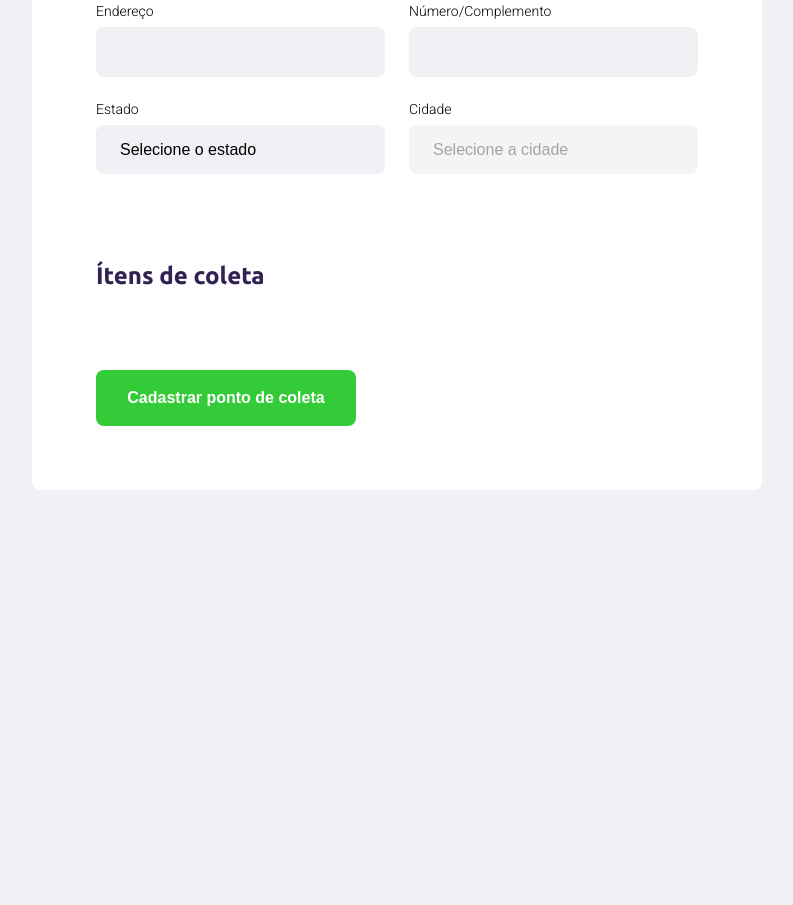
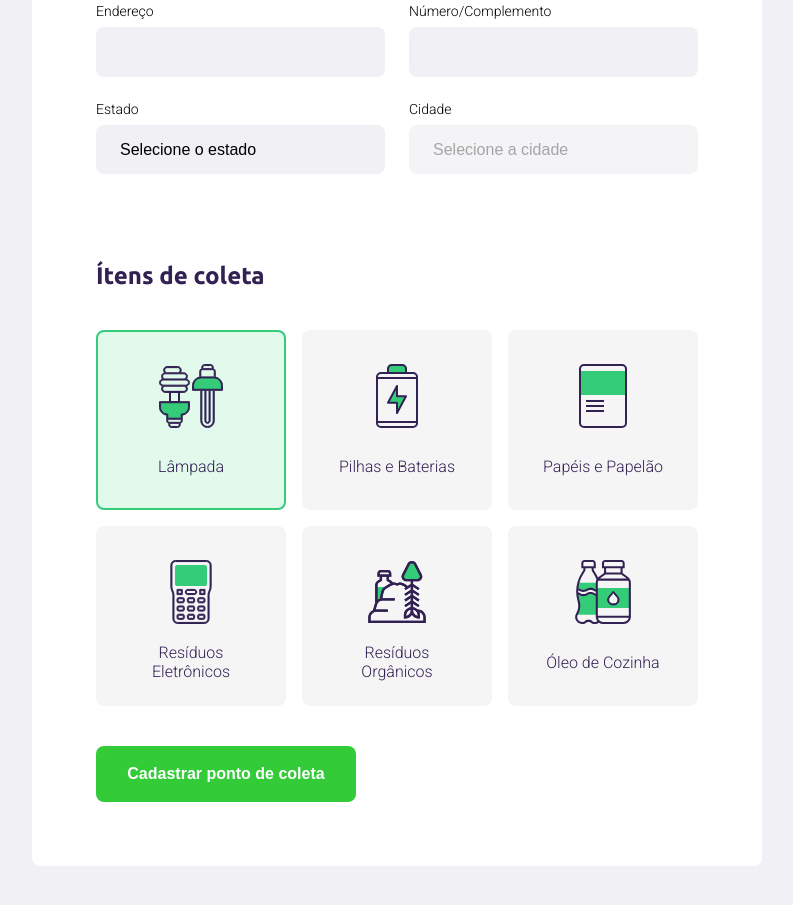
Before and after one commit to cleber-santos/ecoleta, a plain HTML site: page create-point.html in a window 1280 px wide. Shown: the part 505-1410 px from the top of the page, without its empty margins (243-1036 px from the left). Before the commit the page ends 1075 px from the top, so only its background shows below. Drawn offline with Linux system fonts and the light colour scheme; no server answers.

Commit message:
itens de coleta
Corrigido bugs do JS, e acrecentado na pagina os itens de coleta. (Aula 3)

```diff
--- a/create-point.html
+++ b/create-point.html
@@ -32,31 +32,31 @@
 
                     <div class="field">
                         <label for="name">Nome da entidade</label>
-                        <input type="text" name="name">
+                        <input type="text" name="name" required>
                     </div>
 
                     <div class="field-group">
                         <div class="field">
                             <label for="address">Endereço</label>
-                            <input type="text" name="address">
+                            <input type="text" name="address" required>
                         </div>
                         <div class="field">
                             <label for="address2">Número/Complemento</label>
-                            <input type="text" name="address2">
+                            <input type="text" name="address2" required>
                         </div>
                     </div>
 
                     <div class="field-group">
                         <div class="field">
                             <label for="state">Estado</label>
-                            <select name="uf">
+                            <select name="uf" required>
                                 <option value="">Selecione o estado</option>
                             </select>
                             <input type="hidden" name="state">
                         </div>
                         <div class="field">
                             <label for="city">Cidade</label>
-                            <select name="city" disabled>
+                            <select name="city" disabled required>
                                 <option value="">Selecione a cidade</option>
                             </select>
                         </div>
@@ -65,11 +65,38 @@
                 </fieldset>
 
 
-
                 <fieldset>
                     <legend>
                         <h2>Ítens de coleta</h2>
                     </legend>
+
+                    <div class="itens-grid">
+                        <li data-id="1" class="selected" >
+                            <img src="/assets/lampadas.svg" alt="Lâmpada">
+                            <span>Lâmpada</span>
+                        </li>
+                        <li data-id="2" >
+                            <img src="/assets/baterias.svg" alt="Pilhas e Baterias">
+                            <span>Pilhas e Baterias</span>
+                        </li>
+                        <li data-id="3" >
+                            <img src="/assets/papeis-papelao.svg" alt="Papéis e Papelão">
+                            <span>Papéis e Papelão</span>
+                        </li>
+                        <li data-id="4" >
+                            <img src="/assets/eletronicos.svg" alt="Resíduos Eletrônicos">
+                            <span>Resíduos Eletrônicos</span>
+                        </li>
+                        <li data-id="5" >
+                            <img src="/assets/organicos.svg" alt="Resíduos Orgânicos">
+                            <span>Resíduos Orgânicos</span>
+                        </li>
+                        <li data-id="6" >
+                            <img src="/assets/oleo.svg" alt="Óleo de Cozinha">
+                            <span>Óleo de Cozinha</span>
+                        </li>
+                    </div>
+
                 </fieldset>
 
                 <button type="submit">Cadastrar ponto de coleta</button>
--- a/scripts/create-point.js
+++ b/scripts/create-point.js
@@ -26,11 +26,14 @@ function getCities(event) {
 
     const url = `https://servicodados.ibge.gov.br/api/v1/localidades/estados/${ufValue}/municipios`
 
+    citySelect.innerHTML = "<option value>Selecione a Cidade</option>"
+    citySelect.disabled = true
+
     fetch(url)
         .then( res => res.json())
         .then( cities => {
             for( const city of cities ) {
-                citySelect.innerHTML += `<option value="${city.id}">${city.nome}</option>`
+                citySelect.innerHTML += `<option value="${city.nome}">${city.nome}</option>`
             }
 
             citySelect.disabled = false
--- a/styles/create-point.css
+++ b/styles/create-point.css
@@ -103,3 +103,37 @@ form button{
 form button:hover {
     background-color: #2fb86e;
 }
+
+.itens-grid {
+    display: grid;
+    grid-template-columns: 1fr 1fr 1fr;/*Coloca 3 colunas, com auto alinhamento*/
+    gap: 16px;/* cria uma margem no grid*/
+}
+
+.itens-grid li {
+    background-color: #f5f5f5;
+    list-style: none;
+    border: 2px solid #f5f5f5;
+    border-radius: 8px;
+    height: 180px;
+    padding: 32px 24px 16px;
+    display: flex;
+    flex-direction: column;
+    align-items: center;
+    justify-content: space-between;
+    text-align: center;
+    cursor: pointer;
+}
+
+.itens-grid li span {
+    margin-top: 12px;
+    flex: 1;
+    display: flex;
+    align-items: center;
+    color: var(--title-color);
+}
+
+.itens-grid li.selected {
+    background: #e1faec;
+    border: 2px solid #34cb79;
+}
```
